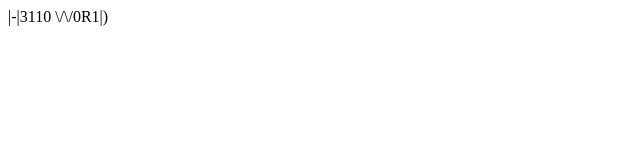
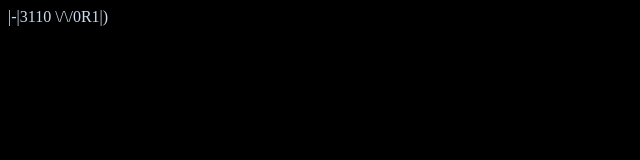
Before and after one commit to qonference/qonference.github.io, a plain HTML site: page index.html in a window 1280 px wide. Shown: the whole page, without its empty margins (0-640 px from the left). Drawn offline with Linux system fonts and the light colour scheme.

Commit message:
Add stylesheet

```diff
--- a/index.html
+++ b/index.html
@@ -1 +1,8 @@
+<html>
+<head>
+<link rel="stylesheet" type="text/css" href="style.css" />
+</head>
+<body>
 |-|3110 \/\/0R1|)
+</body>
+</html>
--- /dev/null
+++ b/style.css
@@ -0,0 +1,4 @@
+body {
+  background-color: black;
+  color: #ccddee;
+}
```
